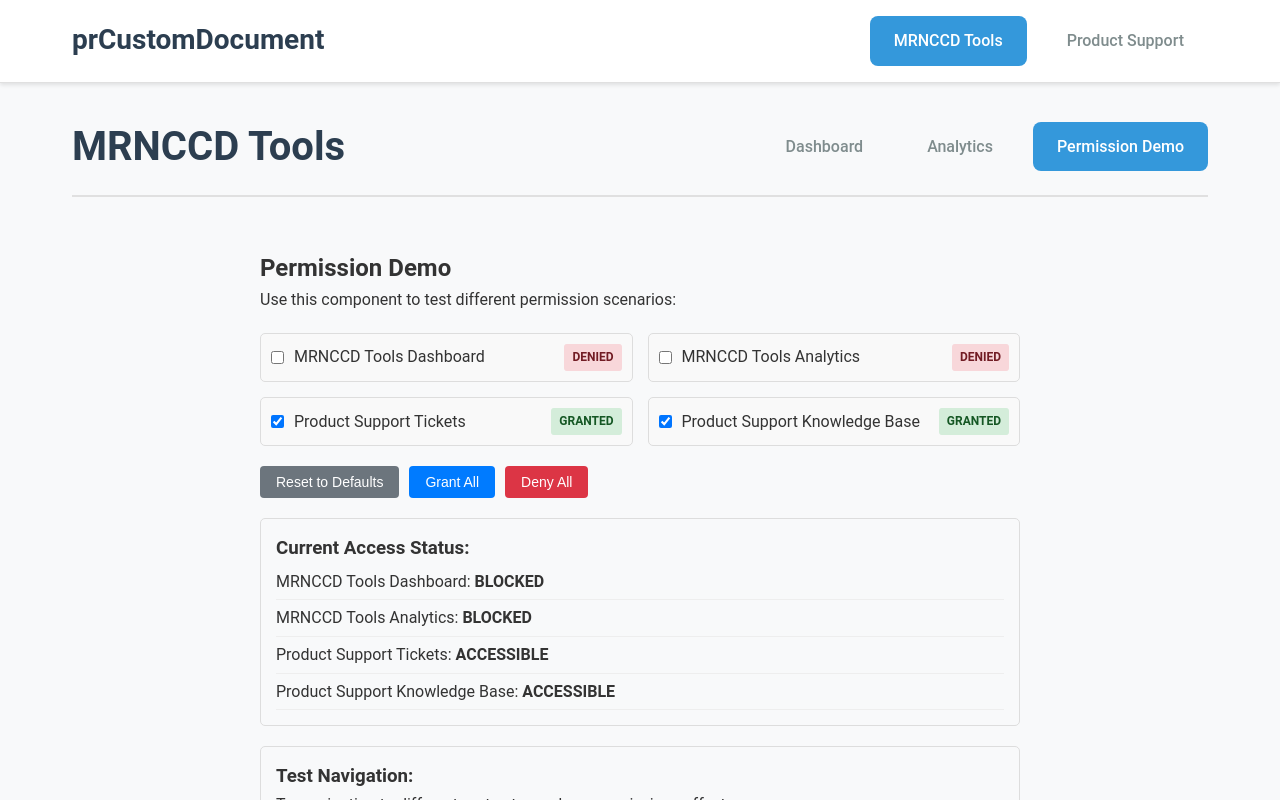
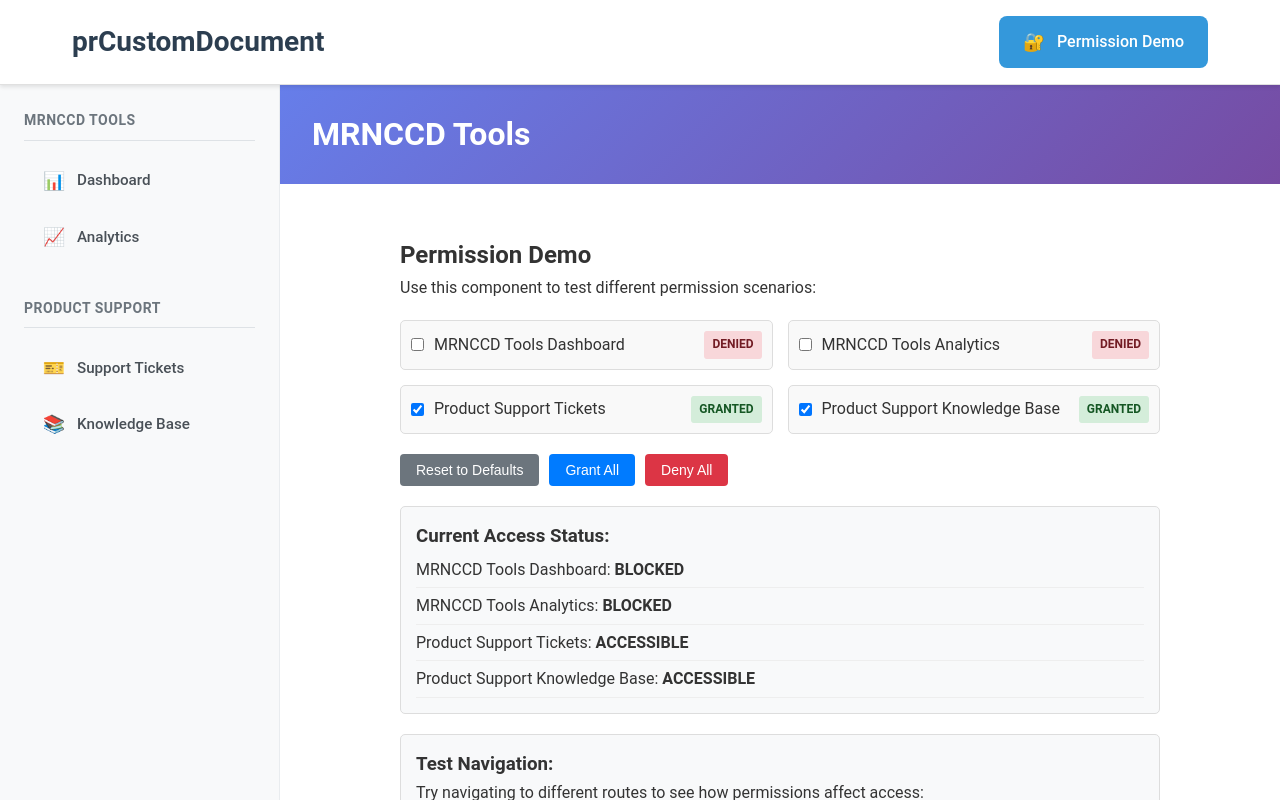
Before and after one commit to vgoreiko/prCustomDocument, an Angular app: page /mrnccd-tools/permission-demo in a window 1280 px wide. Shown: the top 800 px of the page. Built offline with nearby package versions, Linux system fonts and the light colour scheme.

Commit message:
Implement unified left side menu with expandable sections and header navigation; simplify MRNCCD Tools and Product Support components by removing individual sidebars and enhancing layout and styling for improved user experience.

```diff
--- a/src/app/app.component.css
+++ b/src/app/app.component.css
@@ -1,6 +1,8 @@
 .app-container {
   min-height: 100vh;
   background-color: #f8f9fa;
+  display: flex;
+  flex-direction: column;
 }
 
 .app-header {
@@ -28,42 +30,123 @@
   font-weight: 600;
 }
 
-.main-nav {
+.header-nav {
   display: flex;
   gap: 1rem;
 }
 
-.nav-link {
+.header-nav-link {
+  display: flex;
+  align-items: center;
   padding: 0.75rem 1.5rem;
   text-decoration: none;
   color: #7f8c8d;
   border-radius: 8px;
   transition: all 0.3s ease;
   font-weight: 500;
+  background-color: #f8f9fa;
+}
+
+.header-nav-link:hover {
+  background-color: #e9ecef;
+  color: #2c3e50;
+}
+
+.header-nav-link.active {
+  background-color: #3498db;
+  color: white;
+}
+
+.nav-icon {
+  margin-right: 0.75rem;
+  font-size: 1.1rem;
+}
+
+.main-layout {
+  display: flex;
+  flex: 1;
+  overflow: hidden;
+}
+
+.main-sidebar {
+  width: 280px;
+  background: #f8f9fa;
+  border-right: 1px solid #e9ecef;
+  overflow-y: auto;
+  box-shadow: 2px 0 10px rgba(0,0,0,0.05);
+}
+
+.sidebar-nav {
+  padding: 1.5rem 0;
+}
+
+.nav-section {
+  margin-bottom: 2rem;
+}
+
+.nav-section-title {
+  color: #6c757d;
+  font-size: 0.875rem;
+  font-weight: 600;
+  text-transform: uppercase;
+  letter-spacing: 0.5px;
+  margin: 0 1.5rem 0.75rem 1.5rem;
+  padding-bottom: 0.5rem;
+  border-bottom: 1px solid #dee2e6;
+}
+
+.nav-link {
+  display: flex;
+  align-items: center;
+  padding: 0.875rem 1.5rem;
+  text-decoration: none;
+  color: #495057;
+  transition: all 0.2s ease;
+  font-weight: 500;
+  border-left: 3px solid transparent;
 }
 
 .nav-link:hover {
-  background-color: #f8f9fa;
-  color: #2c3e50;
+  background-color: #e9ecef;
+  color: #212529;
+  border-left-color: #6c757d;
 }
 
 .nav-link.active {
   background-color: #3498db;
   color: white;
+  border-left-color: #2980b9;
+}
+
+.child-link {
+  padding-left: 2.5rem;
+  font-size: 0.95rem;
 }
 
 .app-main {
   flex: 1;
+  overflow-y: auto;
+  background: #ffffff;
 }
 
 @media (max-width: 768px) {
+  .main-layout {
+    flex-direction: column;
+  }
+
+  .main-sidebar {
+    width: 100%;
+    border-right: none;
+    border-bottom: 1px solid #e9ecef;
+  }
+
   .header-content {
     flex-direction: column;
     gap: 1rem;
     padding: 1rem;
   }
 
-  .main-nav {
+  .header-nav {
     width: 100%;
     justify-content: center;
   }
--- a/src/app/app.component.html
+++ b/src/app/app.component.html
@@ -2,18 +2,46 @@
   <header class="app-header">
     <div class="header-content">
       <h1 class="app-title">{{ title }}</h1>
-      <nav class="main-nav">
-        <a routerLink="/mrnccd-tools" routerLinkActive="active" class="nav-link">
-          MRNCCD Tools
-        </a>
-        <a routerLink="/product-support" routerLinkActive="active" class="nav-link">
-          Product Support
+      <nav class="header-nav">
+        <a routerLink="/mrnccd-tools/permission-demo" routerLinkActive="active" class="header-nav-link">
+          <span class="nav-icon">🔐</span>
+          Permission Demo
         </a>
       </nav>
     </div>
   </header>
 
-  <main class="app-main">
-    <router-outlet />
-  </main>
+  <div class="main-layout">
+    <aside class="main-sidebar">
+      <nav class="sidebar-nav">
+        <div class="nav-section">
+          <h3 class="nav-section-title">MRNCCD TOOLS</h3>
+          <a routerLink="/mrnccd-tools/dashboard" routerLinkActive="active" class="nav-link child-link">
+            <span class="nav-icon">📊</span>
+            Dashboard
+          </a>
+          <a routerLink="/mrnccd-tools/analytics" routerLinkActive="active" class="nav-link child-link">
+            <span class="nav-icon">📈</span>
+            Analytics
+          </a>
+        </div>
+
+        <div class="nav-section">
+          <h3 class="nav-section-title">PRODUCT SUPPORT</h3>
+          <a routerLink="/product-support/tickets" routerLinkActive="active" class="nav-link child-link">
+            <span class="nav-icon">🎫</span>
+            Support Tickets
+          </a>
+          <a routerLink="/product-support/knowledge-base" routerLinkActive="active" class="nav-link child-link">
+            <span class="nav-icon">📚</span>
+            Knowledge Base
+          </a>
+        </div>
+      </nav>
+    </aside>
+
+    <main class="app-main">
+      <router-outlet />
+    </main>
+  </div>
 </div>
--- a/src/app/features/mrnccd-tools/mrnccd-tools.component.ts
+++ b/src/app/features/mrnccd-tools/mrnccd-tools.component.ts
@@ -1,20 +1,16 @@
 import { Component } from '@angular/core';
-import { RouterOutlet, RouterLink, RouterLinkActive } from '@angular/router';
+import { RouterOutlet } from '@angular/router';
 
 @Component({
   selector: 'app-mrnccd-tools',
   standalone: true,
-  imports: [RouterOutlet, RouterLink, RouterLinkActive],
+  imports: [RouterOutlet],
   template: `
     <div class="mrnccd-tools-container">
       <header class="feature-header">
         <h1>MRNCCD Tools</h1>
-        <nav class="feature-nav">
-          <a routerLink="dashboard" routerLinkActive="active" class="nav-link">Dashboard</a>
-          <a routerLink="analytics" routerLinkActive="active" class="nav-link">Analytics</a>
-          <a routerLink="permission-demo" routerLinkActive="active" class="nav-link">Permission Demo</a>
-        </nav>
       </header>
+
       <main class="feature-content">
         <router-outlet />
       </main>
@@ -22,53 +18,35 @@ import { RouterOutlet, RouterLink, RouterLinkActive } from '@angular/router';
   `,
   styles: [`
     .mrnccd-tools-container {
-      padding: 2rem;
-      max-width: 1200px;
-      margin: 0 auto;
+      height: 100%;
+      display: flex;
+      flex-direction: column;
     }
 
     .feature-header {
-      display: flex;
-      justify-content: space-between;
-      align-items: center;
-      margin-bottom: 2rem;
-      padding-bottom: 1rem;
-      border-bottom: 2px solid #e0e0e0;
+      background: linear-gradient(135deg, #667eea 0%, #764ba2 100%);
+      color: white;
+      padding: 1.5rem 2rem;
+      box-shadow: 0 2px 10px rgba(0,0,0,0.1);
     }
 
     .feature-header h1 {
-      color: #2c3e50;
       margin: 0;
-      font-size: 2.5rem;
+      font-size: 2rem;
       font-weight: 600;
     }
 
-    .feature-nav {
-      display: flex;
-      gap: 1rem;
+    .feature-content {
+      flex: 1;
+      padding: 2rem;
+      overflow-y: auto;
+      background: #ffffff;
     }
 
-    .nav-link {
-      padding: 0.75rem 1.5rem;
-      text-decoration: none;
-      color: #7f8c8d;
-      border-radius: 8px;
-      transition: all 0.3s ease;
-      font-weight: 500;
-    }
-
-    .nav-link:hover {
-      background-color: #f8f9fa;
-      color: #2c3e50;
-    }
-
-    .nav-link.active {
-      background-color: #3498db;
-      color: white;
-    }
-
-    .feature-content {
-      min-height: 400px;
+    @media (max-width: 768px) {
+      .feature-content {
+        padding: 1rem;
+      }
     }
   `]
 })
--- a/src/app/features/product-support/product-support.component.ts
+++ b/src/app/features/product-support/product-support.component.ts
@@ -1,19 +1,16 @@
 import { Component } from '@angular/core';
-import { RouterOutlet, RouterLink, RouterLinkActive } from '@angular/router';
+import { RouterOutlet } from '@angular/router';
 
 @Component({
   selector: 'app-product-support',
   standalone: true,
-  imports: [RouterOutlet, RouterLink, RouterLinkActive],
+  imports: [RouterOutlet],
   template: `
     <div class="product-support-container">
       <header class="feature-header">
         <h1>Product Support</h1>
-        <nav class="feature-nav">
-          <a routerLink="tickets" routerLinkActive="active" class="nav-link">Support Tickets</a>
-          <a routerLink="knowledge-base" routerLinkActive="active" class="nav-link">Knowledge Base</a>
-        </nav>
       </header>
+
       <main class="feature-content">
         <router-outlet />
       </main>
@@ -21,53 +18,35 @@ import { RouterOutlet, RouterLink, RouterLinkActive } from '@angular/router';
   `,
   styles: [`
     .product-support-container {
-      padding: 2rem;
-      max-width: 1200px;
-      margin: 0 auto;
+      height: 100%;
+      display: flex;
+      flex-direction: column;
     }
 
     .feature-header {
-      display: flex;
-      justify-content: space-between;
-      align-items: center;
-      margin-bottom: 2rem;
-      padding-bottom: 1rem;
-      border-bottom: 2px solid #e0e0e0;
+      background: linear-gradient(135deg, #e74c3c 0%, #c0392b 100%);
+      color: white;
+      padding: 1.5rem 2rem;
+      box-shadow: 0 2px 10px rgba(0,0,0,0.1);
     }
 
     .feature-header h1 {
-      color: #2c3e50;
       margin: 0;
-      font-size: 2.5rem;
+      font-size: 2rem;
       font-weight: 600;
     }
 
-    .feature-nav {
-      display: flex;
-      gap: 1rem;
+    .feature-content {
+      flex: 1;
+      padding: 2rem;
+      overflow-y: auto;
+      background: #ffffff;
     }
 
-    .nav-link {
-      padding: 0.75rem 1.5rem;
-      text-decoration: none;
-      color: #7f8c8d;
-      border-radius: 8px;
-      transition: all 0.3s ease;
-      font-weight: 500;
-    }
-
-    .nav-link:hover {
-      background-color: #f8f9fa;
-      color: #2c3e50;
-    }
-
-    .nav-link.active {
-      background-color: #e74c3c;
-      color: white;
-    }
-
-    .feature-content {
-      min-height: 400px;
+    @media (max-width: 768px) {
+      .feature-content {
+        padding: 1rem;
+      }
     }
   `]
 })
```
Also changed, not shown: 1 other file (tests, documents, lock files or other folders).
